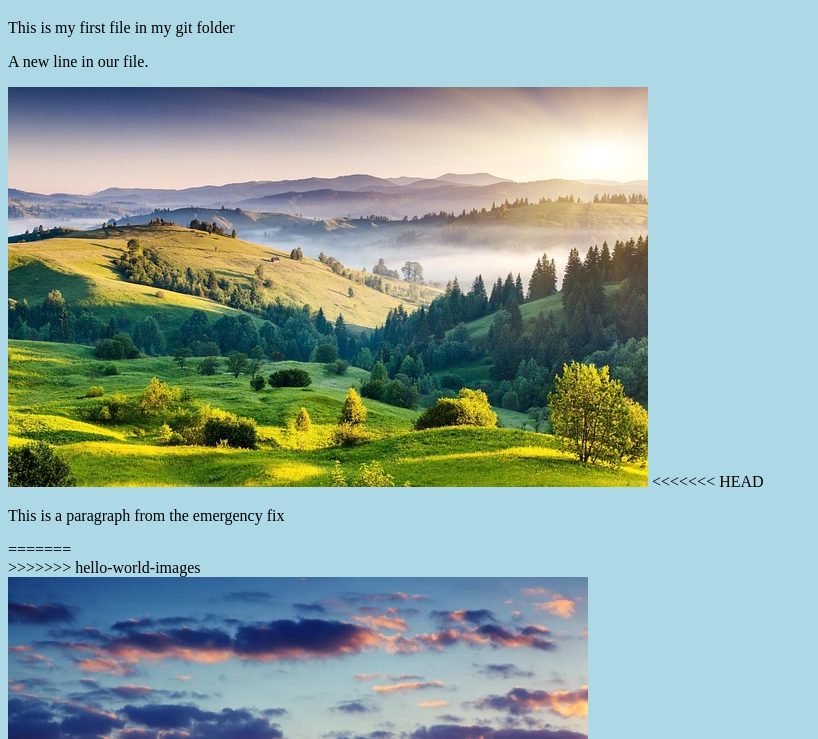
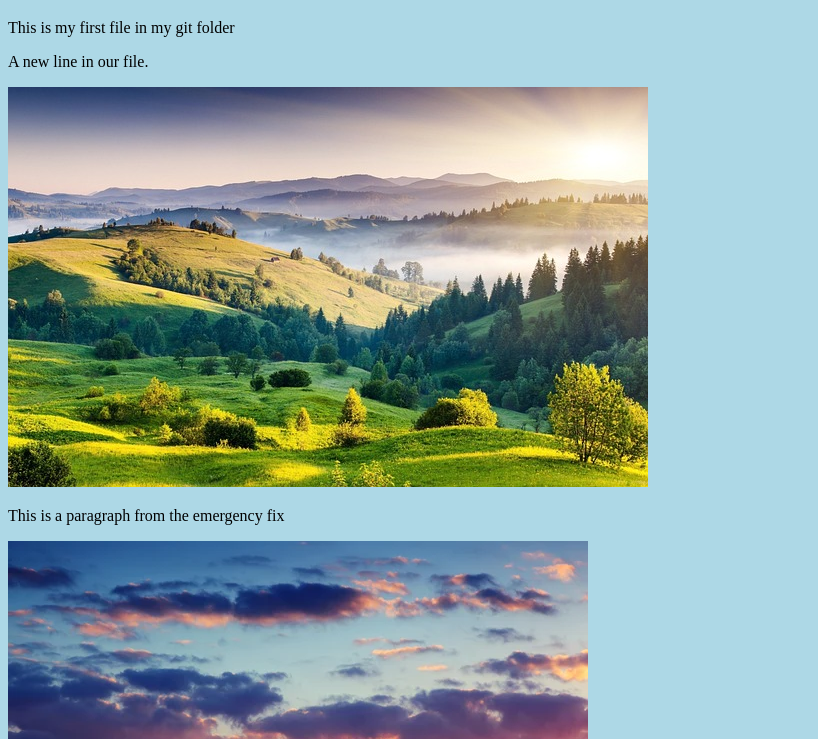
Before and after one commit to Bissojit/Hello-World, a plain HTML site: page index.html in a window 1280 px wide. Shown: the part 61-800 px from the top of the page, without its empty margins (0-818 px from the left). Drawn offline with Linux system fonts and the light colour scheme; files whose address does not match are found by name.

Commit message:
Test Commit

```diff
--- a/index.html
+++ b/index.html
@@ -13,12 +13,9 @@
 
     <img src="/Users/bissojitsarker/Myproject/Nature.jpg" alt="Hello World from Space">
 
-<<<<<<< HEAD
 <p>This is a paragraph from the emergency fix</p>
 
-=======
 </div>
->>>>>>> hello-world-images
 
 <div>
 
```
